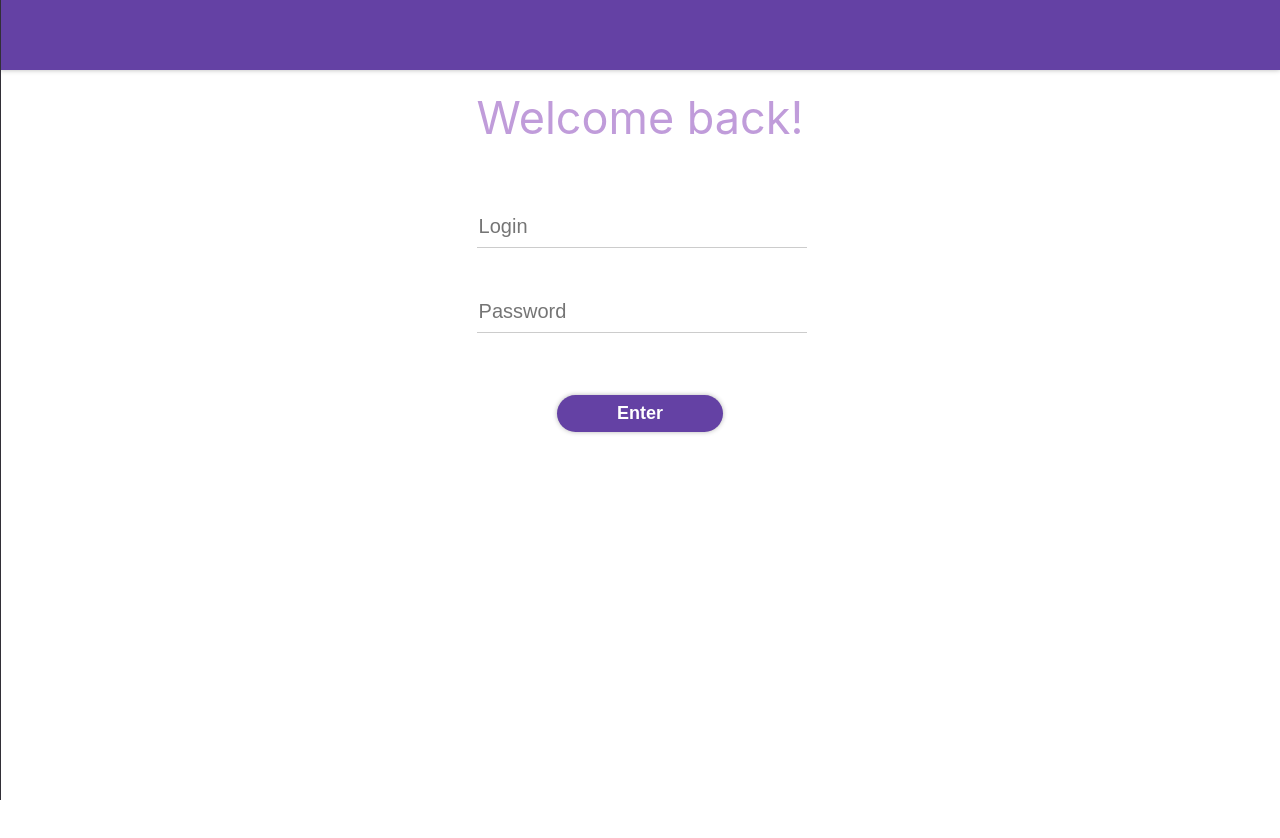
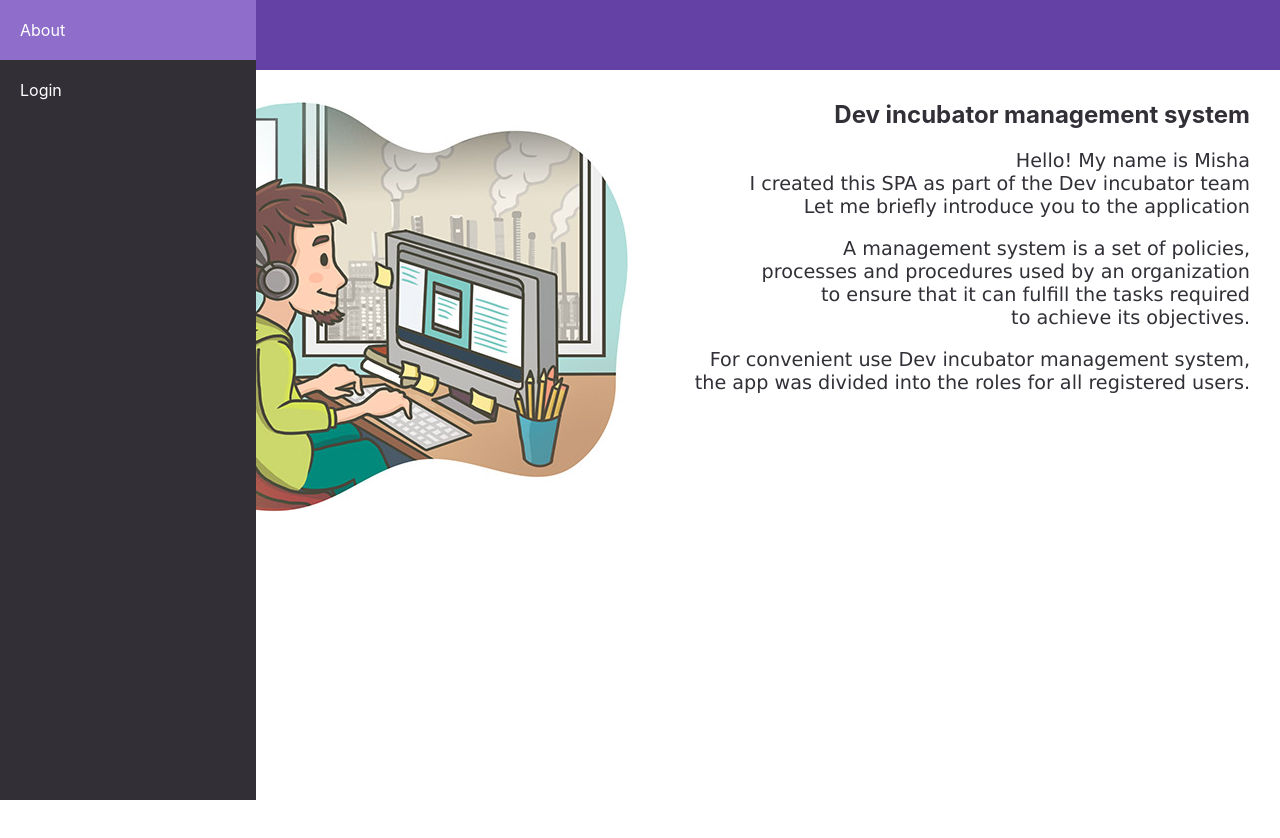
Before and after one commit to OUghTMS/DIMS.UI-1, a React (Create React App) app: page /about in a window 1280 px wide. Before the commit this address led to /login. Shown: the top 838 px of the page. Before the commit the page ends 800 px from the top, so only its background shows below. Built offline with nearby package versions, Linux system fonts and the light colour scheme.

Commit message:
fix nav-left-bar

```diff
--- a/public/index.html
+++ b/public/index.html
@@ -24,7 +24,7 @@
       work correctly both with client-side routing and a non-root public URL.
       Learn how to configure a non-root public URL by running `npm run build`.
     -->
-    <title>Yeap Club</title>
+    <title>Dev incubator management system</title>
   </head>
   <body>
     <noscript>You need to enable JavaScript to run this app.</noscript>
--- a/src/App.css
+++ b/src/App.css
@@ -72,6 +72,7 @@ a {
   background: #faf9fa;
   width: 100%;
   min-height: 500px;
+  position: relative;
 }
 img {
   margin: 10px 10px 10px 15px;
@@ -265,7 +266,7 @@ img {
 }
 .nav-link {
   color: #ffffff;
-  padding: 30px 20px;
+  padding: 20px 20px;
   display: flex;
   align-items: center;
 }
@@ -276,9 +277,9 @@ img {
 .left-popup {
   position: fixed;
   height: 100%;
-  width: 25%;
+  width: 20%;
   background: #322f37;
-  left: calc(-25% + 1px);
+  left: calc(-20% + 1px);
   top: 0;
 }
 .left-popup:hover {
@@ -343,3 +344,21 @@ img {
   from {left: -50px}
   to {left: calc(100% - 50px)}
 }
+.about-section {
+  position: absolute;
+  background: #ffffff;
+  width: 100%;
+  height: 100%;
+}
+.about-text {
+  margin: 30px;
+  background: url(./pic1.jpg);
+  height: 100%;
+  background-repeat: no-repeat;
+  text-align: right;
+  color: #322f37;
+}
+.about-text p {
+  font-size: larger;
+  font-family: Verdana;
+}
--- a/src/App.js
+++ b/src/App.js
@@ -3,10 +3,11 @@ import {BrowserRouter as Router, Route, Switch, Redirect} from 'react-router-dom
 
 import './App.css';
 
-import RightNavigationBar from './components/right-navigation-bar';
+import LeftNavigationBar from './components/left-navigation-bar';
 import Header from './components/header';
 import LoginPage from './components/login-page';
 import Content from './components/content';
+import AboutSection from './components/about-section';
 
 import {ACCESS_TYPE} from './components/constants';
 
@@ -76,10 +77,11 @@ export default class App extends Component {
       <Router basename={process.env.PUBLIC_URL}>
         <Header authorized={this.state.role} logOut={this.logOut}/>
         <Switch>
+          <Route path="/about" exact component={AboutSection}/>
           <Route path="/login" exact render={this.loginComponent} />
           <Route path="/" render={this.homeComponent}/>
         </Switch>
-        <RightNavigationBar role={this.state.role}/>
+        <LeftNavigationBar role={this.state.role}/>
       </Router>
     );
   }
--- /dev/null
+++ b/src/components/about-section.js
@@ -0,0 +1,28 @@
+import React, {Component} from 'react';
+
+export default class AboutSection extends Component {
+  render() {
+    return (
+      <div className="about-section">
+        <div className="about-text">
+          <h2>Dev incubator management system</h2>
+          <p>
+            Hello! My name is Misha<br/>
+            I created this SPA as part of the Dev incubator team<br/>
+            Let me briefly introduce you to the application
+          </p>
+          <p>
+            A management system is a set of policies,<br/>
+            processes and procedures used by an organization<br/>
+            to ensure that it can fulfill the tasks required<br/>
+            to achieve its objectives.
+          </p>
+          <p>
+            For convenient use Dev incubator management system,<br/>
+            the app was divided into the roles for all registered users.
+          </p>
+        </div>
+      </div>
+    );
+  }
+}
--- /dev/null
+++ b/src/components/left-navigation-bar.js
@@ -0,0 +1,19 @@
+import React, {Component} from 'react';
+import {Link} from 'react-router-dom';
+
+import {NAV_BUTTONS} from './constants';
+
+export default class LeftNavigationBar extends Component {
+  render() {
+    const navArray = NAV_BUTTONS[this.props.role]? NAV_BUTTONS[this.props.role] : [];
+    const navButtons = navArray.map((name) => <Link key={name} to={`/${name}`} className="nav-link">{name}</Link>);
+    const loginLink = !this.props.role && <Link to='/login' className="nav-link">Login</Link>
+    return (
+      <div className="left-popup">
+        <Link to='/about' className="nav-link">About</Link>
+        {navButtons}
+        {loginLink}
+      </div>
+    );
+  }
+}
--- a/src/components/right-navigation-bar.js
+++ /dev/null
@@ -1,16 +0,0 @@
-import React, {Component} from 'react';
-import {Link} from 'react-router-dom';
-
-import {NAV_BUTTONS} from './constants';
-
-export default class RightNavigationBar extends Component {
-  render() {
-    const navArray = NAV_BUTTONS[this.props.role]? NAV_BUTTONS[this.props.role] : [];
-    const navButtons = navArray.map(name => <Link key={name} to={`/${name}`} className="nav-link">{name}</Link>);
-    return (
-      <div className="left-popup">
-        {navButtons}
-      </div>
-    );
-  }
-}
```
Also changed, not shown: src/pic1.jpg (added).
